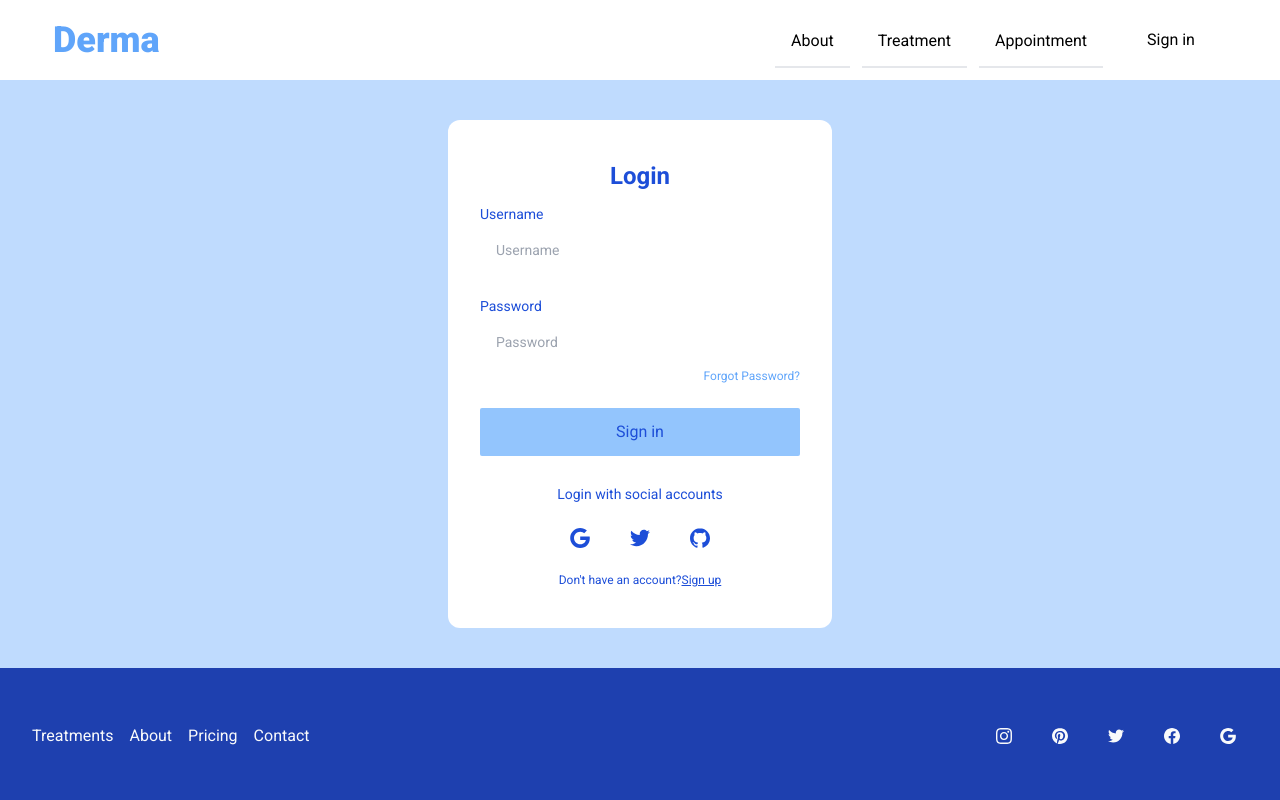
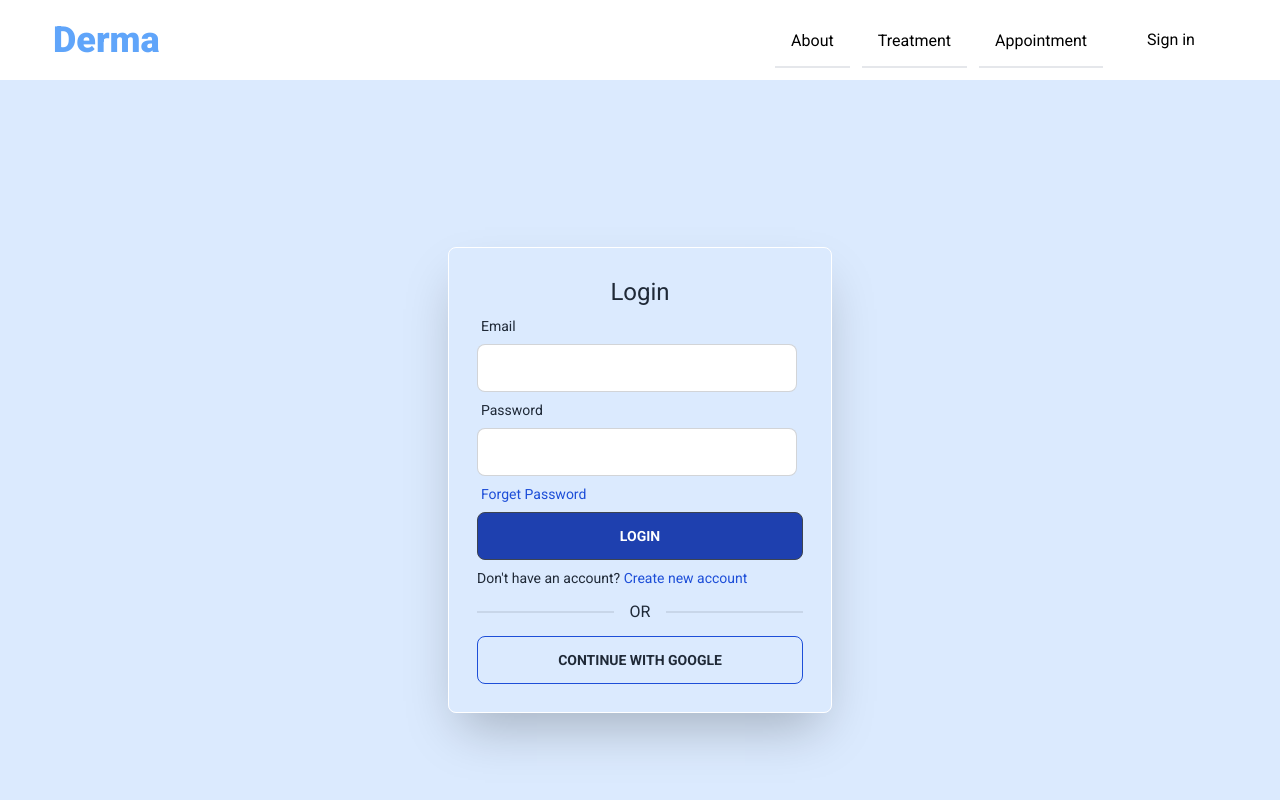
Before and after one commit to Marjan-001/derma-client, a React (Create React App) app: page /login in a window 1280 px wide. Shown: the top 800 px of the page. Built offline with nearby package versions, Linux system fonts and the light colour scheme.

Commit message:
firebase config

```diff
--- a/package.json
+++ b/package.json
@@ -8,9 +8,11 @@
     "@testing-library/user-event": "^13.5.0",
     "daisyui": "^2.51.6",
     "date-fns": "^2.30.0",
+    "firebase": "^9.22.1",
     "react": "^18.2.0",
     "react-day-picker": "^8.7.1",
     "react-dom": "^18.2.0",
+    "react-hook-form": "^7.44.3",
     "react-icons": "^4.8.0",
     "react-router-dom": "^6.10.0",
     "react-scripts": "5.0.1",
--- /dev/null
+++ b/src/firebase/firebase.config.js
@@ -0,0 +1,18 @@
+// Import the functions you need from the SDKs you need
+import { initializeApp } from "firebase/app";
+// TODO: Add SDKs for Firebase products that you want to use
+// https://firebase.google.com/docs/web/setup#available-libraries
+
+// Your web app's Firebase configuration
+const firebaseConfig = {
+  apiKey:process.env.REACT_APP_apiKey,
+  authDomain:process.env.REACT_APP_authDomain,
+  projectId:process.env.REACT_APP_projectId,
+  storageBucket:process.env.REACT_APP_storageBucket,
+  messagingSenderId:process.env.REACT_APP_messagingSenderId,
+  appId:process.env.REACT_APP_appId,
+};
+
+// Initialize Firebase
+const app = initializeApp(firebaseConfig);
+export default app;
--- a/src/pages/Login/Login.js
+++ b/src/pages/Login/Login.js
@@ -1,50 +1,37 @@
-import React from 'react';
+import React, { useState } from 'react';
+import { useForm } from 'react-hook-form';
+import { Link } from 'react-router-dom';
 
 const Login = () => {
+	 const { register, handleSubmit } = useForm();
+  const handleSignIn = data => {
+  console.log(data)
+}
     return (
-        <div className='bg-blue-200 py-10 mx-auto'>
-            <div className=" w-96 py-10 mx-auto p-8 space-y-3 rounded-xl bg-white text-blue-700">
-	<h1 className="text-2xl font-bold text-center">Login</h1>
-	<form novalidate="" action="" className="space-y-6 ng-untouched ng-pristine ng-valid">
-		<div className="space-y-1 text-sm">
-			<label for="username" className="block text-blue-700">Username</label>
-			<input type="text" name="username" id="username" placeholder="Username" className="w-full px-4 py-3 rounded-md border-blue-700  text-gray-100 focus:border-blue-400" />
-		</div>
-		<div className="space-y-1 text-sm">
-			<label for="password" className="block text-blue-700">Password</label>
-			<input type="password" name="password" id="password" placeholder="Password" className="w-full px-4 py-3 rounded-md border-blue-700  text-gray-100 focus:border-blue-400" />
-			<div className="flex justify-end text-xs text-blue-400">
-				<a rel="noopener noreferrer" href="#">Forgot Password?</a>
-			</div>
-		</div>
-		<button className="block w-full p-3 text-center rounded-sm text-blue-700 bg-blue-300">Sign in</button>
-	</form>
-	<div className="flex items-center pt-4 space-x-1">
-		<div className="flex-1 h-px sm:w-16"></div>
-		<p className="px-3 text-sm text-blue-700">Login with social accounts</p>
-		<div className="flex-1 h-px sm:w-16 "></div>
-	</div>
-	<div className="flex justify-center space-x-4">
-		<button aria-label="Log in with Google" className="p-3 rounded-sm">
-			<svg xmlns="http://www.w3.org/2000/svg" viewBox="0 0 32 32" className="w-5 h-5 fill-current">
-				<path d="M16.318 13.714v5.484h9.078c-0.37 2.354-2.745 6.901-9.078 6.901-5.458 0-9.917-4.521-9.917-10.099s4.458-10.099 9.917-10.099c3.109 0 5.193 1.318 6.38 2.464l4.339-4.182c-2.786-2.599-6.396-4.182-10.719-4.182-8.844 0-16 7.151-16 16s7.156 16 16 16c9.234 0 15.365-6.49 15.365-15.635 0-1.052-0.115-1.854-0.255-2.651z"></path>
-			</svg>
-		</button>
-		<button aria-label="Log in with Twitter" className="p-3 rounded-sm">
-			<svg xmlns="http://www.w3.org/2000/svg" viewBox="0 0 32 32" className="w-5 h-5 fill-current">
-				<path d="M31.937 6.093c-1.177 0.516-2.437 0.871-3.765 1.032 1.355-0.813 2.391-2.099 2.885-3.631-1.271 0.74-2.677 1.276-4.172 1.579-1.192-1.276-2.896-2.079-4.787-2.079-3.625 0-6.563 2.937-6.563 6.557 0 0.521 0.063 1.021 0.172 1.495-5.453-0.255-10.287-2.875-13.52-6.833-0.568 0.964-0.891 2.084-0.891 3.303 0 2.281 1.161 4.281 2.916 5.457-1.073-0.031-2.083-0.328-2.968-0.817v0.079c0 3.181 2.26 5.833 5.26 6.437-0.547 0.145-1.131 0.229-1.724 0.229-0.421 0-0.823-0.041-1.224-0.115 0.844 2.604 3.26 4.5 6.14 4.557-2.239 1.755-5.077 2.801-8.135 2.801-0.521 0-1.041-0.025-1.563-0.088 2.917 1.86 6.36 2.948 10.079 2.948 12.067 0 18.661-9.995 18.661-18.651 0-0.276 0-0.557-0.021-0.839 1.287-0.917 2.401-2.079 3.281-3.396z"></path>
-			</svg>
-		</button>
-		<button aria-label="Log in with GitHub" className="p-3 rounded-sm">
-			<svg xmlns="http://www.w3.org/2000/svg" viewBox="0 0 32 32" className="w-5 h-5 fill-current">
-				<path d="M16 0.396c-8.839 0-16 7.167-16 16 0 7.073 4.584 13.068 10.937 15.183 0.803 0.151 1.093-0.344 1.093-0.772 0-0.38-0.009-1.385-0.015-2.719-4.453 0.964-5.391-2.151-5.391-2.151-0.729-1.844-1.781-2.339-1.781-2.339-1.448-0.989 0.115-0.968 0.115-0.968 1.604 0.109 2.448 1.645 2.448 1.645 1.427 2.448 3.744 1.74 4.661 1.328 0.14-1.031 0.557-1.74 1.011-2.135-3.552-0.401-7.287-1.776-7.287-7.907 0-1.751 0.62-3.177 1.645-4.297-0.177-0.401-0.719-2.031 0.141-4.235 0 0 1.339-0.427 4.4 1.641 1.281-0.355 2.641-0.532 4-0.541 1.36 0.009 2.719 0.187 4 0.541 3.043-2.068 4.381-1.641 4.381-1.641 0.859 2.204 0.317 3.833 0.161 4.235 1.015 1.12 1.635 2.547 1.635 4.297 0 6.145-3.74 7.5-7.296 7.891 0.556 0.479 1.077 1.464 1.077 2.959 0 2.14-0.020 3.864-0.020 4.385 0 0.416 0.28 0.916 1.104 0.755 6.4-2.093 10.979-8.093 10.979-15.156 0-8.833-7.161-16-16-16z"></path>
-			</svg>
-		</button>
-	</div>
-	<p className="text-xs text-center sm:px-6 text-blue-700">Don't have an account?
-		<a rel="noopener noreferrer" href="#" className="underline text-blue-700">Sign up</a>
-	</p>
-</div>
+        <div className='bg-blue-100 h-[800px] flex justify-center items-center'>
+			<div className='border border-white rounded-lg w-96 p-7 shadow-2xl'>
+				<h2 className='text-2xl text-center'>Login</h2>
+				<form onSubmit={handleSubmit(handleSignIn)}>
+		            <div className="form-control w-full max-w-xs">
+                       <label className="label"><span className="label-text">Email</span></label>
+                       <input  type="email" className="input input-bordered w-full max-w-xs" {...register("email")}  />
+                    </div>
+		            <div className="form-control w-full max-w-xs">
+                       <label className="label"><span className="label-text">Password</span></label>
+                       <input  type="password" className="input input-bordered w-full max-w-xs" {...register("password")}  />
+            <label className="label"><span className="label-text text-blue-700">Forget Password</span></label>
+            </div>
+
+
+
+      <input className='btn btn-square  w-full bg-blue-800' value='Login' type="submit" />
+          </form>
+          <p className='text-sm mt-2'>Don't have an account? <Link to='/signup' className='text-blue-700'>Create new account</Link></p>
+          <div className='divider '>OR</div>
+          <button className='btn btn-outline w-full border-blue-700 '>CONTINUE WITH GOOGLE </button>
+        </div>
+
+
 
       </div>
     );
```
Also changed, not shown: 1 other file (tests, documents, lock files or other folders).
